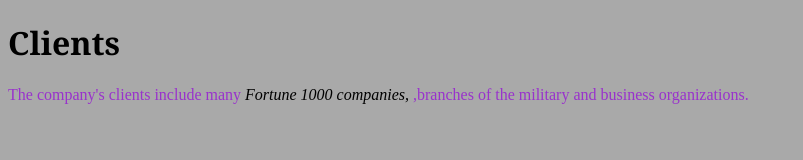
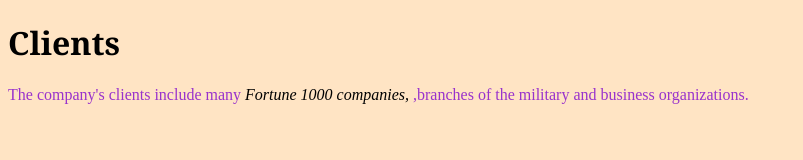
Before and after one commit to georgelin1108/lab2, a plain HTML site: page secondpage.html in a window 1280 px wide. Shown: the whole page, without its empty margins (0-803 px from the left). Drawn offline with Linux system fonts and the light colour scheme.

Commit message:
Update secondpage.html

```diff
--- a/secondpage.html
+++ b/secondpage.html
@@ -3,7 +3,7 @@
     <meta charset="utf-8">
     <style type="text/css">
         body{
-            background-color: darkgray;}
+            background-color:bisque;}
         h1{
             color: black;
             font-family: Cambria, Cochin, Georgia, Times, 'Times New Roman', serif;
```
